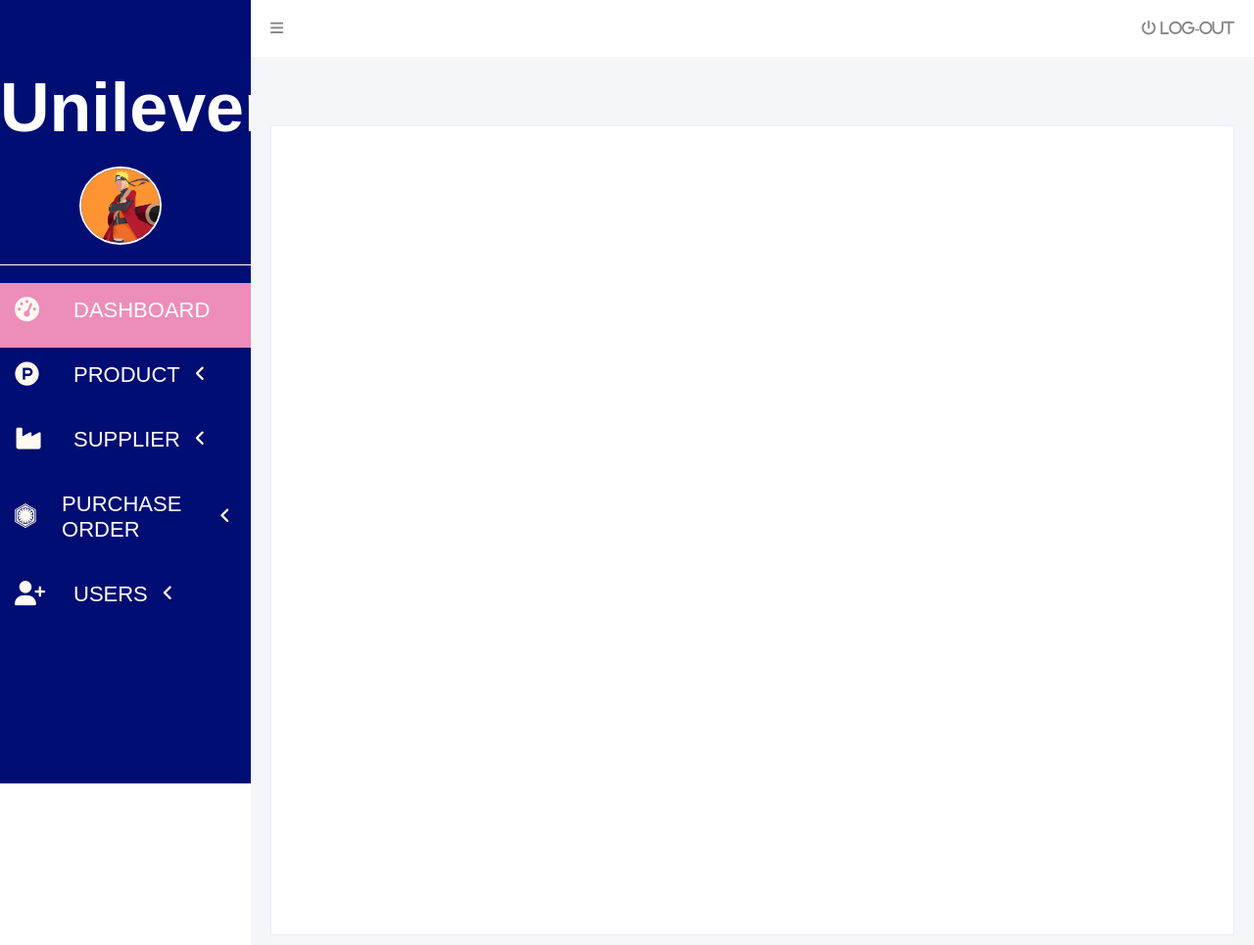
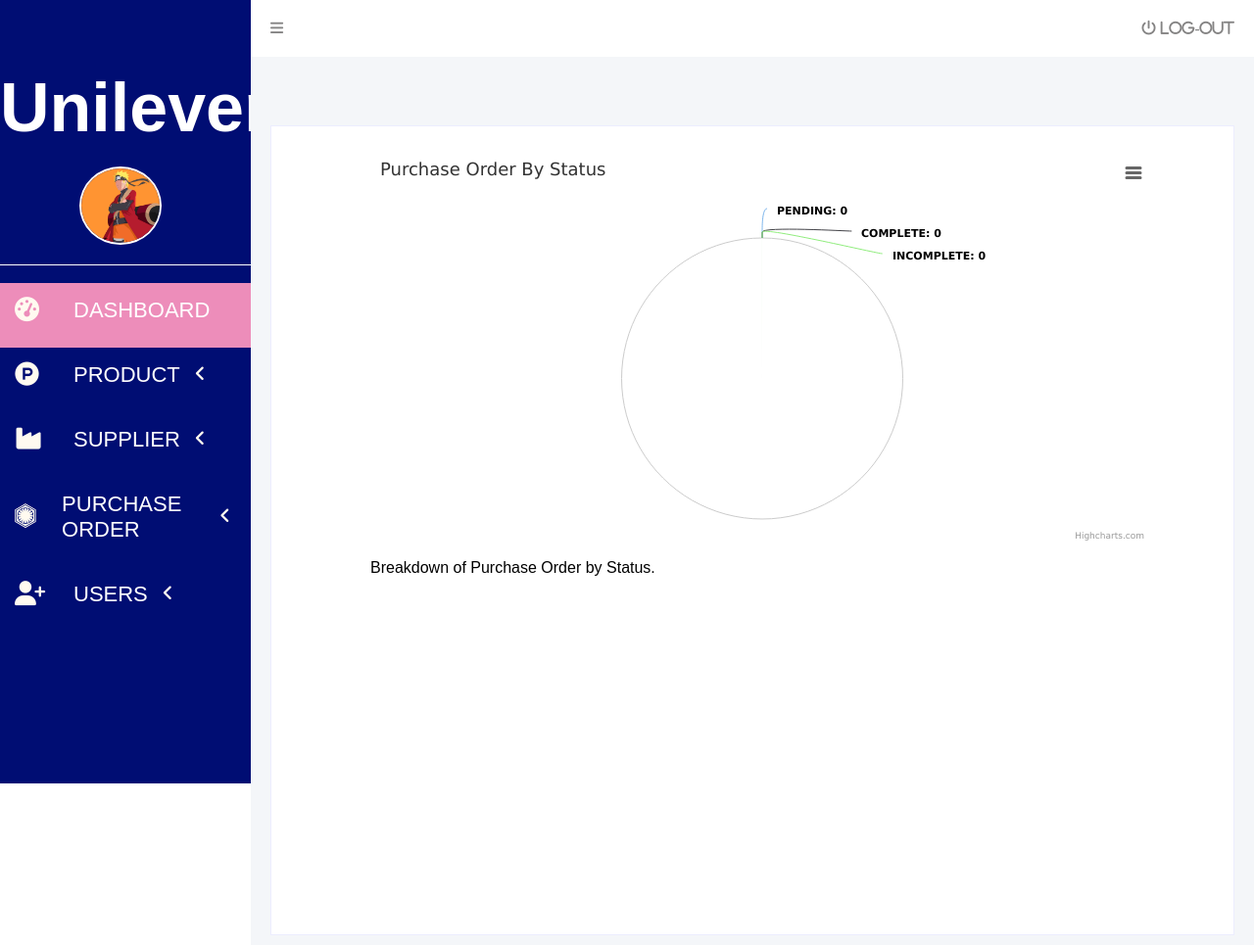
Before and after one commit to hamnaiftikhar/Unilever, a PHP site: page /dashboard.php in a window 1280 px wide. Shown: the whole page at 98% size. Run offline with PHP 8.4, Linux system fonts and the light colour scheme; the visitor is signed in with stand-in values (Sample User, id 1); data that the repository does not hold is empty; some libraries are stand-ins or nearby versions.

Commit message:
Update dashboard.php
update dashboard

```diff
--- a/INVENTORY/dashboard.php
+++ b/INVENTORY/dashboard.php
@@ -1,14 +1,15 @@
 <?php
-
 session_start();
 
-    if(!isset($_SESSION['users'])) {
+if (!isset($_SESSION['users'])) {
     header('location: login.php');
+    exit(); // Add exit to prevent further execution
 }
 
 $user = $_SESSION['users'];
 
-
+// get graph data order vise status
+include('database/po_status_pie_graph.php');
 ?>
 
 <!DOCTYPE html>
@@ -16,9 +17,7 @@
 <head>
     <title>Dashboard - Inventory Management System</title>
     <link rel="stylesheet" type="text/css" href="css/login.css">
-    <script src="https://use.fontawesome.com/0c7a3095b5.js"></script>
-    <script src='https://kit.fontawesome.com/a076d05399.js' crossorigin='anonymous'></script>
-
+    <script src="https://kit.fontawesome.com/74f27641c2.js" crossorigin="anonymous"></script>
 </head>
 <body>
 <div id="dashboardMainContainer">
@@ -26,13 +25,73 @@
     <div class="dashboard_content_container" id="dashboard_content_container">
         <?php include("partials/topnav.php") ?>
         <div class="dashboard_content">
-                <div class="dashboard_content_main">
+            <div class="dashboard_content_main" id="contentMain">
+                <div class="col50">
+                    <figure class="highcharts-figure">
+                        <div id="container"></div>
+                        <p class="highcharts-description">
+                            Breakdown of Purchase Order by Status.
+                        </p>
+                    </figure>
+                </div>
+<!--
+                <div class="col50">
+                    <figure class="highcharts-figure">
+                        <div id="containerBarChart"></div>
+                        <p class="highcharts-description">
+                            Breakdown of Purchase Order by Status.
+                        </p>
+                    </figure>
+                </div>
+-->
             </div>
         </div>
     </div>
 </div>
 
-<script src="Javascript/script.js">
+<script src="https://code.highcharts.com/highcharts.js"></script>
+<script src="https://code.highcharts.com/modules/exporting.js"></script>
+<script src="https://code.highcharts.com/modules/export-data.js"></script>
+<script src="https://code.highcharts.com/modules/accessibility.js"></script>
+<script>
+    var graphData = <?= json_encode($results) ?>;
+
+    // Data retrieved from https://netmarketshare.com
+    Highcharts.chart('container', {
+        chart: {
+            plotBackgroundColor: null,
+            plotBorderWidth: null,
+            plotShadow: false,
+            type: 'pie'
+        },
+        title: {
+            text: 'Purchase Order By Status',
+            align: 'left'
+        },
+        tooltip: {
+            pointFormatter: function () {
+                var point = this,
+                    series = point.series;
+                return '<b>$(point.name)</b>: ${point.y}';
+            }
+        },
+        plotOptions: {
+            pie: {
+                allowPointSelect: true,
+                cursor: 'pointer',
+                dataLabels: {
+                    enabled: true,
+                    format: '<b>{point.name}</b>: {point.y}'
+                }
+            }
+        },
+        series: [{
+            name: 'Status',
+            colorByPoint: true,
+            data: graphData
+        }]
+    });
 </script>
+<script src="Javascript/script.js"></script>
 </body>
 </html>
```
Lines whose indentation alone changed are shown as unchanged.
